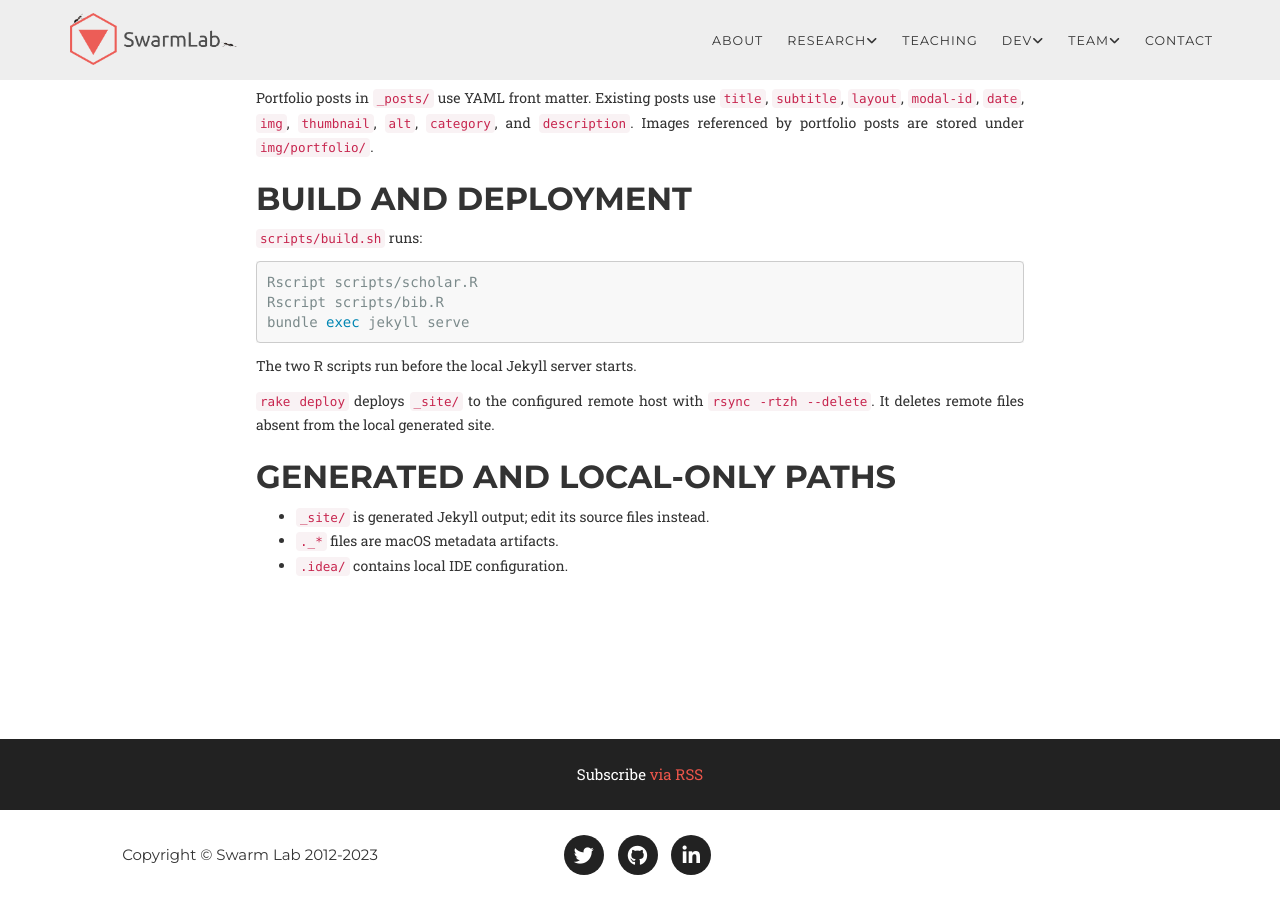
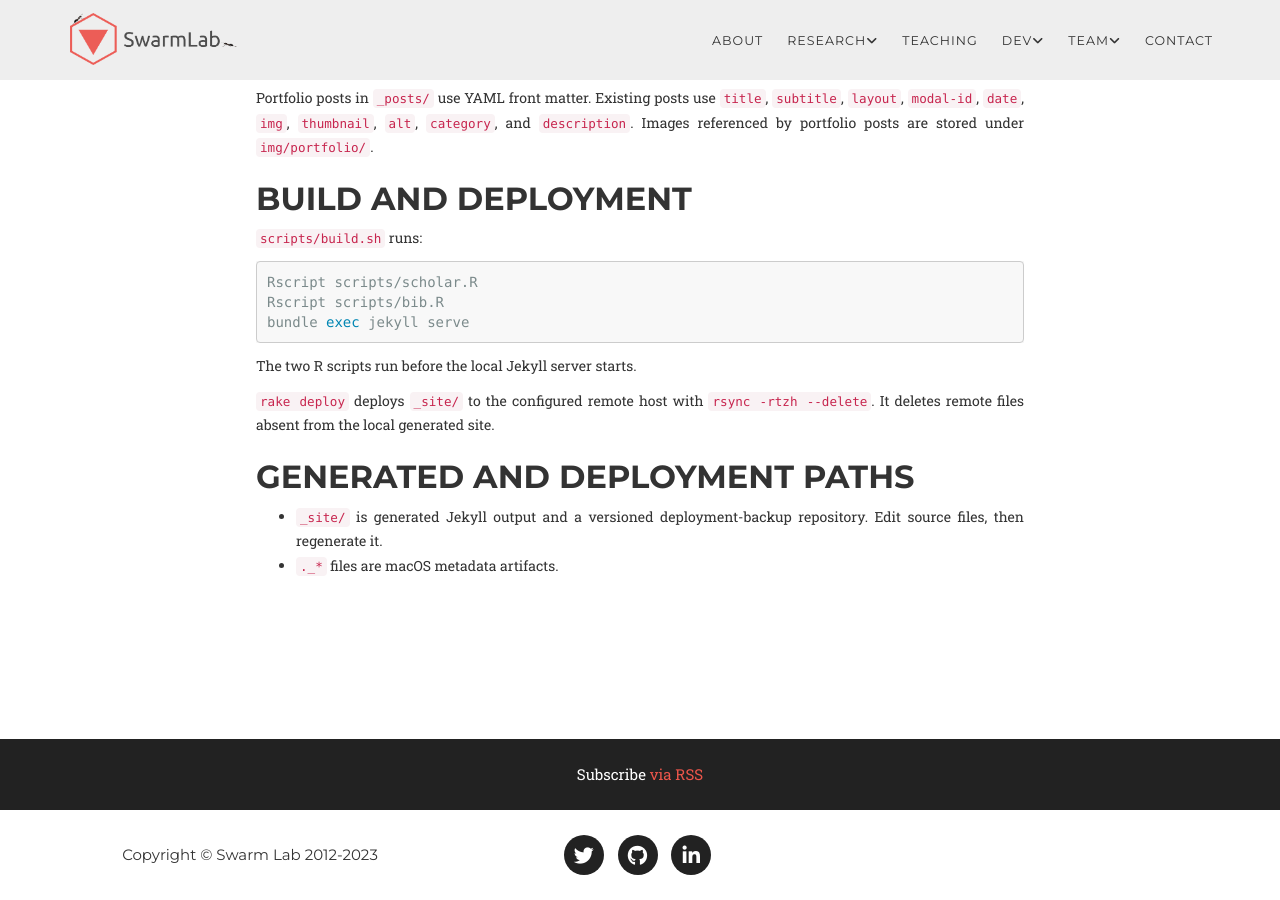
Before and after one commit to swarm-lab/swarm-lab.github.io.jekyll, a Jekyll site: the page built from CONTEXT.md, in a window 1280 px wide and 900 px high, scrolled down 1471 px. Built offline with Jekyll 4.4.1, drawn with Linux system fonts in a browser that asks for light colours; nearby versions of some CDN libraries; some web fonts are replaced; our own code applies the rules of GitHub Pages for plain Markdown files.

Commit message:
Correct deployment backup guidance

```diff
--- a/CONTEXT.md
+++ b/CONTEXT.md
@@ -60,8 +60,7 @@ The two R scripts run before the local Jekyll server starts.
 
 `rake deploy` deploys `_site/` to the configured remote host with `rsync -rtzh --delete`. It deletes remote files absent from the local generated site.
 
-## Generated and local-only paths
+## Generated and deployment paths
 
-- `_site/` is generated Jekyll output; edit its source files instead.
+- `_site/` is generated Jekyll output and a versioned deployment-backup repository. Edit source files, then regenerate it.
 - `._*` files are macOS metadata artifacts.
-- `.idea/` contains local IDE configuration.
```
